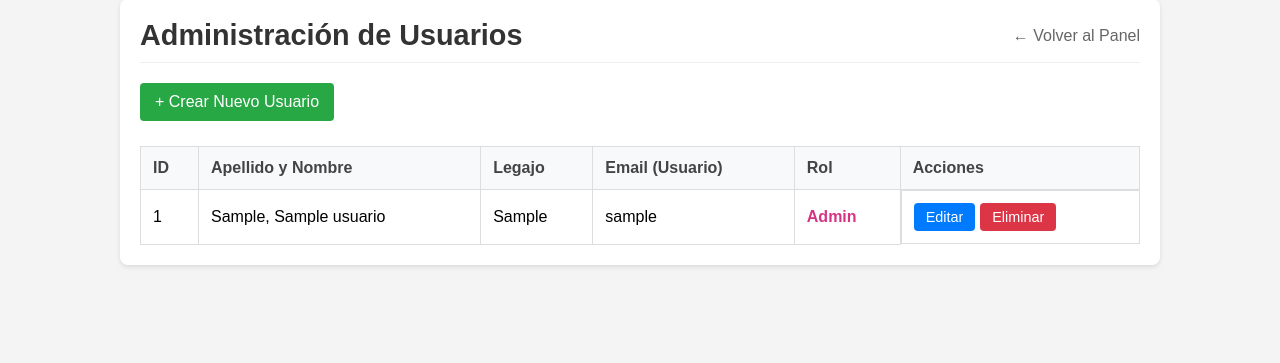
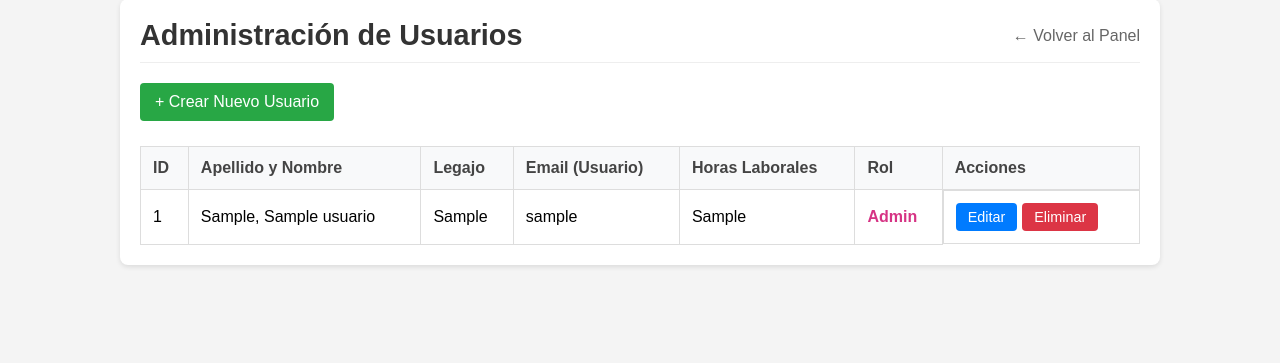
Before and after one commit to DarioMayor/Sistema-Gestion-Personal, a Flask app: page /admin/usuarios in a window 1280 px wide. Shown: the part 21-384 px from the top of the page. Run offline with Flask 3, Linux system fonts and the light colour scheme; the visitor is signed in with stand-in values (Sample User, id 1); tables that the repository leaves empty or names only in its code hold one stand-in row (values such as "Sample post").

Commit message:
Modificacion columnas

```diff
--- a/Proyecto-Modularizado/routes/admin_routes.py
+++ b/Proyecto-Modularizado/routes/admin_routes.py
@@ -192,7 +192,7 @@ def admin_usuarios():
     try:
         conn = mysql.connector.connect(**Config.DB_CONFIG)
         cursor = conn.cursor(dictionary=True)
-        cursor.execute("SELECT id, nombre, apellido, legajo, username, role FROM usuarios ORDER BY apellido, nombre")
+        cursor.execute("SELECT id, nombre, apellido, legajo, username, role, horas_laborales FROM usuarios ORDER BY apellido, nombre")
         lista_de_usuarios = cursor.fetchall()
         cursor.close()
         conn.close()
--- a/Proyecto-Modularizado/templates/admin_usuarios.html
+++ b/Proyecto-Modularizado/templates/admin_usuarios.html
@@ -61,6 +61,7 @@
                 <th>Apellido y Nombre</th>
                 <th>Legajo</th>
                 <th>Email (Usuario)</th>
+                <th>Horas Laborales</th>
                 <th>Rol</th>
                 <th>Acciones</th>
             </tr>
@@ -72,6 +73,7 @@
                 <td>{{ user.apellido }}, {{ user.nombre }}</td>
                 <td>{{ user.legajo }}</td>
                 <td>{{ user.username }}</td>
+                <td>{{ user.horas_laborales }}</td>
                 <td>
                     {% if user.role == 'admin' %}
                         <span style="color: #d63384; font-weight: bold;">Admin</span>
--- a/Proyecto-Modularizado/templates/editar_usuario.html
+++ b/Proyecto-Modularizado/templates/editar_usuario.html
@@ -59,7 +59,7 @@
             <div class="form-group">
                 <label for="horas_laborales">Horas Laborales Diarias:</label>
                 <!-- El valor viene de la base de datos, lo formateamos a HH:MM -->
-                <input type="time" id="horas_laborales" name="horas_laborales" value="{{ usuario.horas_laborales | string | truncate(5, True, '') }}" required>
+                <input type="time" id="horas_laborales" name="horas_laborales" value="{{ usuario.horas_laborales }}" required>
             </div>
 
             <div class="form-group">
```
